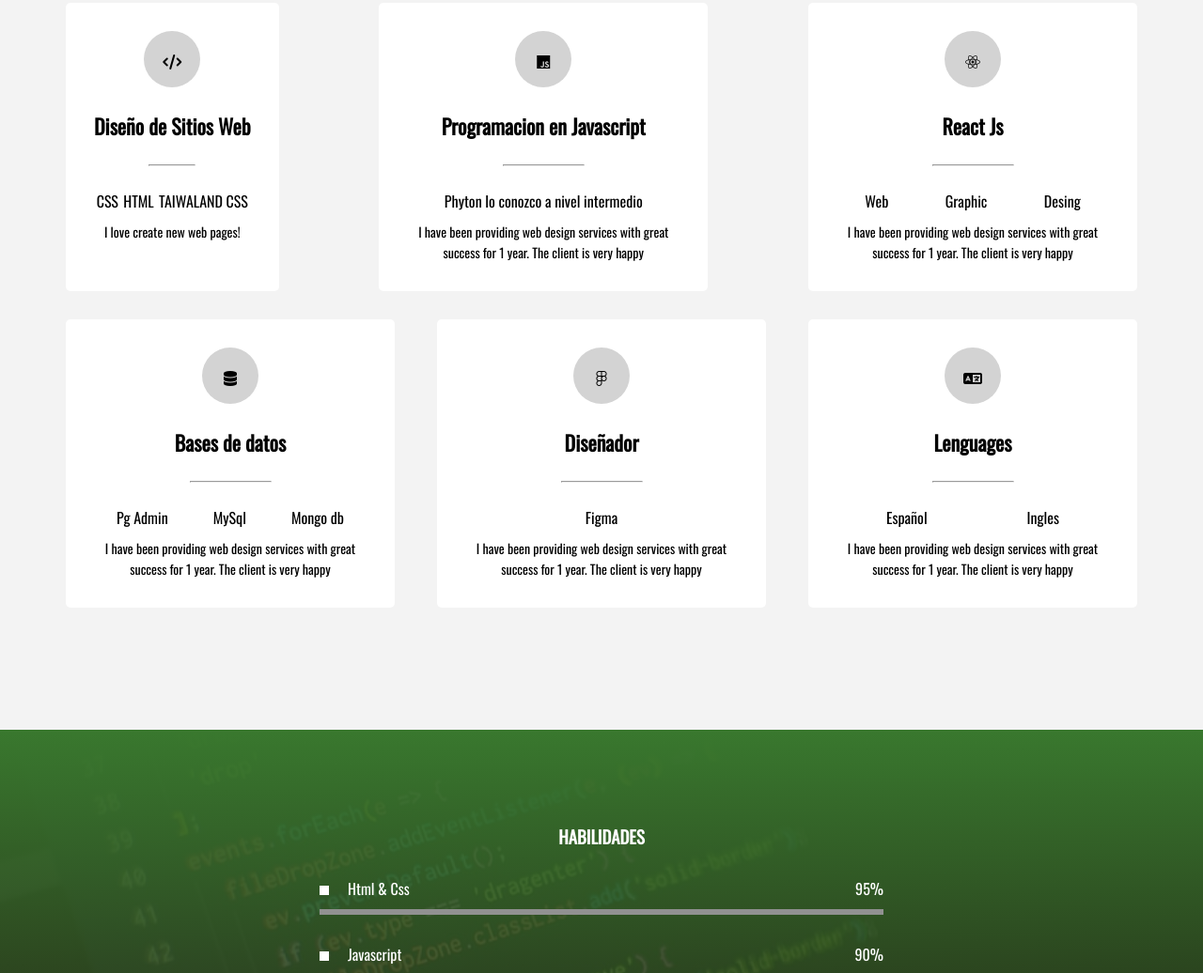
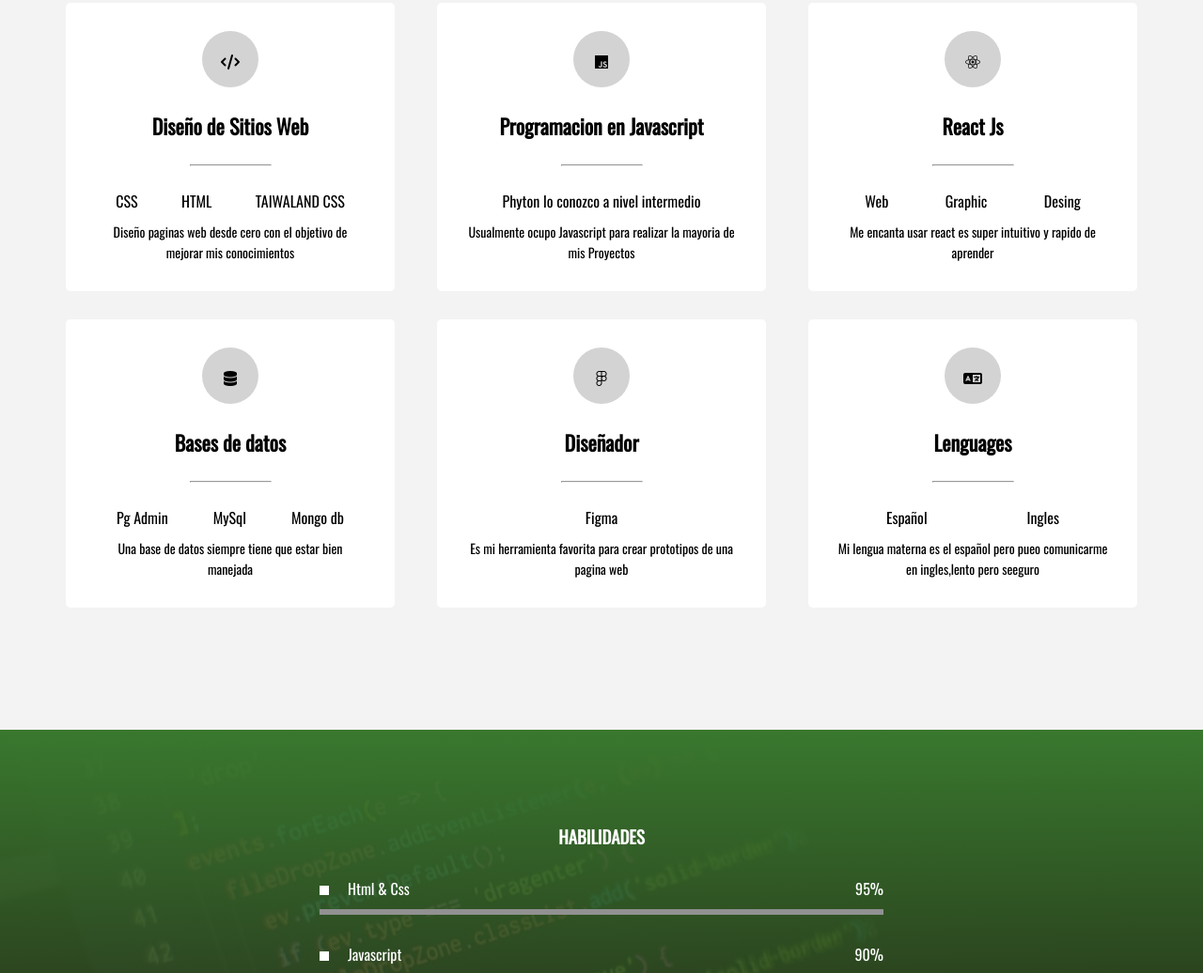
Before and after one commit to FranPiedrahita/DeployPortafolio, a plain HTML site: page index.html in a window 1280 px wide. Shown: the part 1521-2557 px from the top of the page at 94% size. Drawn offline with nearby package versions, Linux system fonts and the light colour scheme.

Commit message:
portafolio idea

```diff
--- a/index.html
+++ b/index.html
@@ -78,7 +78,7 @@
                     <li>HTML</li>
                     <li>TAIWALAND CSS</li>
                 </ul>
-                <p>I love create new web pages!</p>
+                <p>Diseño paginas web desde cero con el objetivo de mejorar mis conocimientos</p>
             </div>
             <div class="servicio">
                 <span class="icono"><i class="fa-brands fa-js"></i></span>
@@ -88,7 +88,7 @@
                     <li>Phyton lo conozco a nivel intermedio</li>
 
                 </ul>
-                <p>I have been providing web design services with great success for 1 year. The client is very happy</p>
+                <p>Usualmente ocupo Javascript para realizar la mayoria de mis Proyectos</p>
             </div>
             <div class="servicio">
                 <span class="icono"><i class="fa-brands fa-react"></i></span>
@@ -99,7 +99,7 @@
                     <li>Graphic</li>
                     <li>Desing</li>
                 </ul>
-                <p>I have been providing web design services with great success for 1 year. The client is very happy</p>
+                <p>Me encanta usar react es super intuitivo y rapido de aprender</p>
             </div>
         </div>
         <div class="fila">
@@ -112,7 +112,7 @@
                     <li>MySql</li>
                     <li>Mongo db</li>
                 </ul>
-                <p>I have been providing web design services with great success for 1 year. The client is very happy</p>
+                <p>Una base de datos siempre tiene que estar bien manejada</p>
             </div>
             <div class="servicio">
                 <span class="icono"><i class="fa-brands fa-figma"></i></span>
@@ -122,7 +122,7 @@
                     <li>Figma</li>
 
                 </ul>
-                <p>I have been providing web design services with great success for 1 year. The client is very happy</p>
+                <p>Es mi herramienta favorita para crear prototipos de una pagina web</p>
             </div>
             <div class="servicio">
                 <span class="icono"><i class="fa-solid fa-language"></i></span>
@@ -133,7 +133,7 @@
                     <li>Ingles</li>
 
                 </ul>
-                <p>I have been providing web design services with great success for 1 year. The client is very happy</p>
+                <p>Mi lengua materna es el español pero pueo comunicarme en ingles,lento pero seeguro </p>
             </div>
         </div>
     </section>
```
